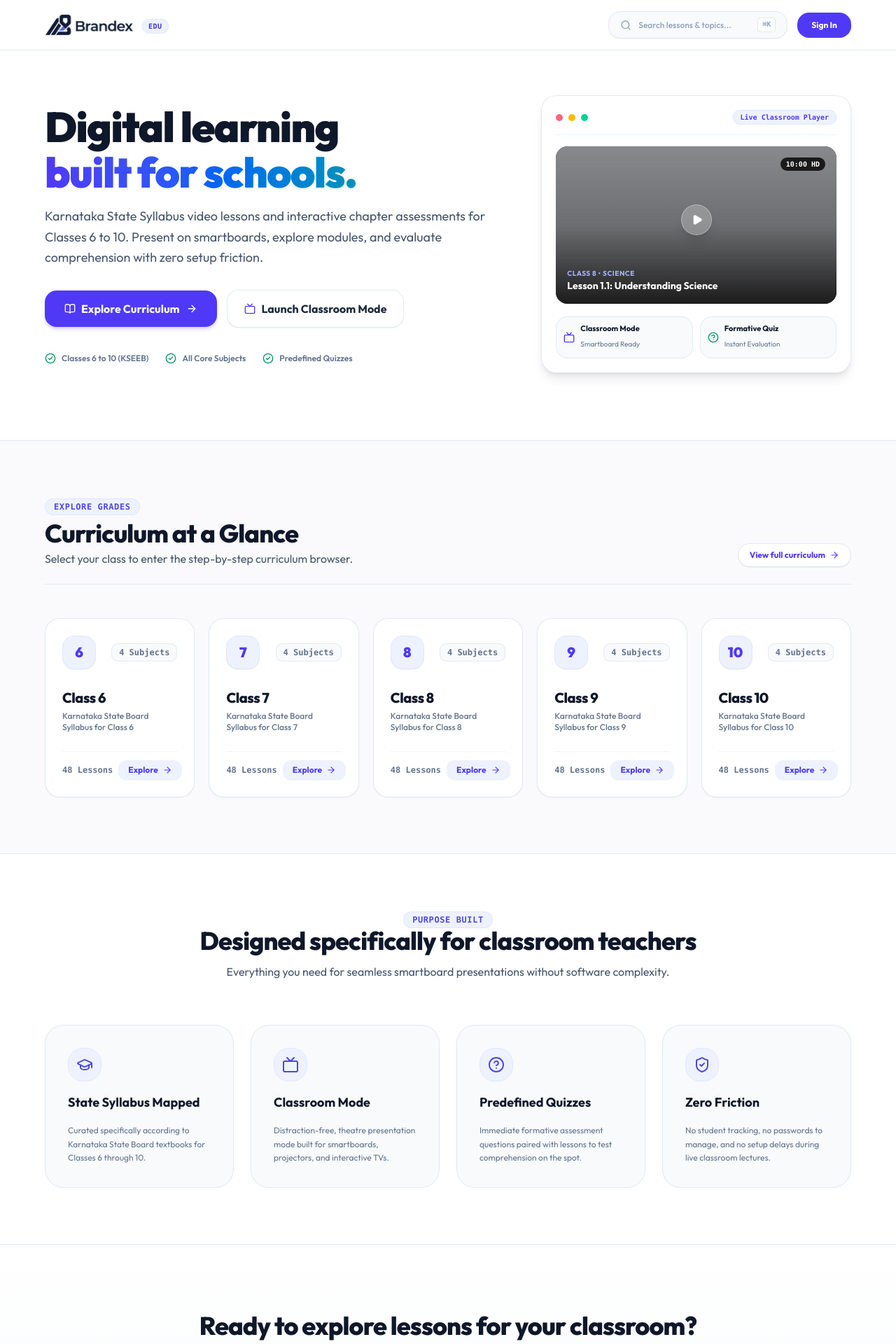
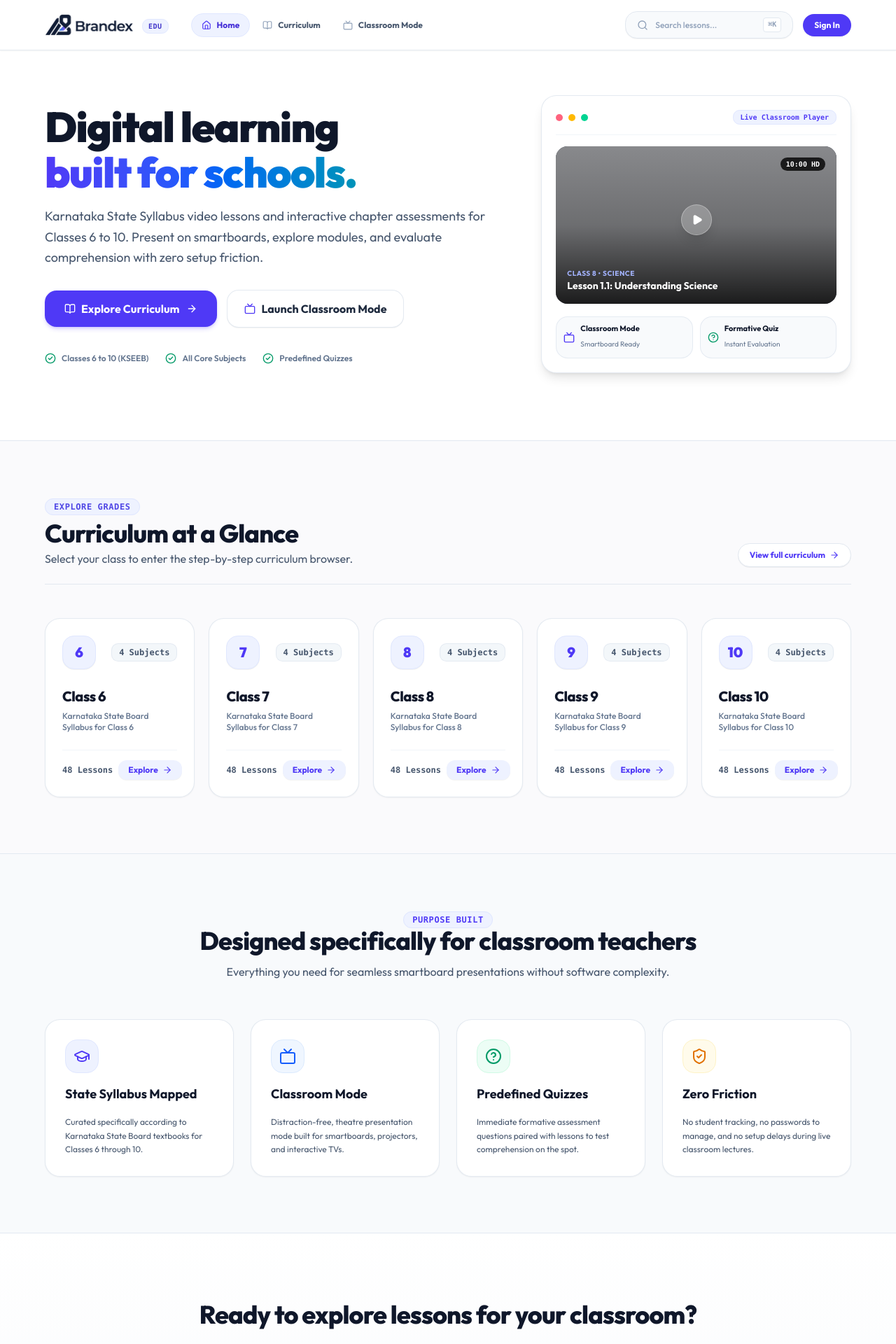
Before and after one commit to PavanKumar-HQ/Brandex-Education, a Next.js app: page / in a window 1280 px wide. Shown: the top 1920 px of the page at 70% size. Built offline with nearby package versions, Linux system fonts and the light colour scheme; grey boxes are pictures that could not be loaded.

Commit message:
feat: direct landing page login redirect, navigation bar tabs, and enhanced card contrast & visibility

```diff
--- a/src/app/login/page.tsx
+++ b/src/app/login/page.tsx
@@ -10,7 +10,7 @@ import { Lock, User, ArrowRight, ShieldCheck, CheckCircle2, KeyRound } from "luc
 function LoginForm() {
   const router = useRouter();
   const searchParams = useSearchParams();
-  const redirectUrl = searchParams.get("redirect") || "/explore";
+  const redirectUrl = searchParams.get("redirect") || "/";
 
   const { login } = useAuth();
   const [name, setName] = useState("");
--- a/src/app/page.tsx
+++ b/src/app/page.tsx
@@ -230,18 +230,18 @@ export default function ProductLandingPage() {
                 <Link
                   key={cls.id}
                   href={`/explore/${cls.slug}`}
-                  className="group bg-white p-6 rounded-2xl border border-slate-200/90 hover:border-indigo-400 hover:shadow-lg hover:shadow-indigo-500/10 transition-all duration-200 hover:-translate-y-1 flex flex-col justify-between h-64 shadow-xs"
+                  className="group bg-white p-6 rounded-2xl border border-slate-200/90 hover:border-indigo-500 hover:shadow-lg hover:shadow-indigo-500/10 transition-all duration-200 hover:-translate-y-1 flex flex-col justify-between h-64 shadow-xs"
                 >
                   <div className="flex items-center justify-between">
                     <div className="w-12 h-12 rounded-xl bg-indigo-50 group-hover:bg-indigo-600 text-indigo-600 group-hover:text-white border border-indigo-100 flex items-center justify-center font-black text-xl transition-colors duration-200 shadow-2xs">
                       {cls.grade}
                     </div>
-                    <span className="text-xs font-mono font-bold text-slate-500 bg-slate-50 px-2.5 py-1 rounded-md border border-slate-200/80">
+                    <span className="text-xs font-mono font-bold text-slate-600 bg-slate-100/80 px-2.5 py-1 rounded-md border border-slate-200/80">
                       {cls.subjects.length} Subjects
                     </span>
                   </div>
 
-                  <div className="space-y-1">
+                  <div className="space-y-1.5">
                     <h3 className="text-xl font-extrabold text-[#0F172A] group-hover:text-indigo-600 transition-colors tracking-tight">
                       {cls.name}
                     </h3>
@@ -250,8 +250,8 @@ export default function ProductLandingPage() {
                     </p>
                   </div>
 
-                  <div className="pt-3 border-t border-slate-100 flex items-center justify-between gap-2">
-                    <span className="text-xs font-mono font-semibold text-slate-500 whitespace-nowrap">{totalLessons} Lessons</span>
+                  <div className="pt-3.5 border-t border-slate-100 flex items-center justify-between gap-2">
+                    <span className="text-xs font-mono font-semibold text-slate-600 whitespace-nowrap">{totalLessons} Lessons</span>
                     <div className="px-3.5 py-1.5 rounded-lg bg-indigo-50 group-hover:bg-indigo-600 text-indigo-600 group-hover:text-white font-bold text-xs flex items-center gap-1.5 transition-all shadow-2xs whitespace-nowrap shrink-0">
                       <span>Explore</span>
                       <ArrowRight className="w-3.5 h-3.5 group-hover:translate-x-0.5 transition-transform" />
@@ -266,11 +266,11 @@ export default function ProductLandingPage() {
       </section>
 
       {/* 3. FOUR CORE PILLARS SECTION */}
-      <section className="py-20 bg-white border-y border-[#E2E8F0]">
+      <section className="py-20 bg-[#F8FAFC] border-y border-slate-200/90">
         <div className="w-full px-6 sm:px-10 lg:px-16 max-w-[1600px] mx-auto">
 
-          <div className="text-center max-w-3xl mx-auto mb-16 space-y-3">
-            <span className="text-xs font-bold font-mono uppercase tracking-wider text-[#4F46E5] bg-indigo-50 px-3 py-1 rounded-full border border-indigo-100">
+          <div className="text-center max-w-3xl mx-auto mb-14 space-y-3">
+            <span className="text-xs font-bold font-mono uppercase tracking-wider text-indigo-600 bg-indigo-50 px-3 py-1 rounded-full border border-indigo-100">
               Purpose Built
             </span>
             <h2 className="text-3xl sm:text-4xl font-extrabold text-[#0F172A] tracking-tight">
@@ -283,42 +283,42 @@ export default function ProductLandingPage() {
 
           <div className="grid grid-cols-1 md:grid-cols-2 lg:grid-cols-4 gap-6">
 
-            <div className="p-8 bg-[#F8FAFC] rounded-3xl border border-[#E2E8F0] space-y-4 hover:border-indigo-200 transition-colors">
-              <div className="w-12 h-12 rounded-2xl bg-indigo-50 text-[#4F46E5] border border-indigo-100 flex items-center justify-center">
+            <div className="p-7 bg-white rounded-2xl border border-slate-200/90 shadow-xs hover:border-indigo-300 hover:shadow-md transition-all space-y-4">
+              <div className="w-12 h-12 rounded-xl bg-indigo-50 text-indigo-600 border border-indigo-100 flex items-center justify-center">
                 <GraduationCap className="w-6 h-6" />
               </div>
               <h3 className="text-lg font-bold text-[#0F172A]">State Syllabus Mapped</h3>
-              <p className="text-xs text-slate-500 leading-relaxed font-normal">
+              <p className="text-xs text-slate-600 leading-relaxed font-normal">
                 Curated specifically according to Karnataka State Board textbooks for Classes 6 through 10.
               </p>
             </div>
 
-            <div className="p-8 bg-[#F8FAFC] rounded-3xl border border-[#E2E8F0] space-y-4 hover:border-indigo-200 transition-colors">
-              <div className="w-12 h-12 rounded-2xl bg-indigo-50 text-[#4F46E5] border border-indigo-100 flex items-center justify-center">
+            <div className="p-7 bg-white rounded-2xl border border-slate-200/90 shadow-xs hover:border-indigo-300 hover:shadow-md transition-all space-y-4">
+              <div className="w-12 h-12 rounded-xl bg-blue-50 text-blue-600 border border-blue-100 flex items-center justify-center">
                 <Tv className="w-6 h-6" />
               </div>
               <h3 className="text-lg font-bold text-[#0F172A]">Classroom Mode</h3>
-              <p className="text-xs text-slate-500 leading-relaxed font-normal">
+              <p className="text-xs text-slate-600 leading-relaxed font-normal">
                 Distraction-free, theatre presentation mode built for smartboards, projectors, and interactive TVs.
               </p>
             </div>
 
-            <div className="p-8 bg-[#F8FAFC] rounded-3xl border border-[#E2E8F0] space-y-4 hover:border-indigo-200 transition-colors">
-              <div className="w-12 h-12 rounded-2xl bg-indigo-50 text-[#4F46E5] border border-indigo-100 flex items-center justify-center">
+            <div className="p-7 bg-white rounded-2xl border border-slate-200/90 shadow-xs hover:border-indigo-300 hover:shadow-md transition-all space-y-4">
+              <div className="w-12 h-12 rounded-xl bg-emerald-50 text-emerald-600 border border-emerald-100 flex items-center justify-center">
                 <HelpCircle className="w-6 h-6" />
               </div>
               <h3 className="text-lg font-bold text-[#0F172A]">Predefined Quizzes</h3>
-              <p className="text-xs text-slate-500 leading-relaxed font-normal">
+              <p className="text-xs text-slate-600 leading-relaxed font-normal">
                 Immediate formative assessment questions paired with lessons to test comprehension on the spot.
               </p>
             </div>
 
-            <div className="p-8 bg-[#F8FAFC] rounded-3xl border border-[#E2E8F0] space-y-4 hover:border-indigo-200 transition-colors">
-              <div className="w-12 h-12 rounded-2xl bg-indigo-50 text-[#4F46E5] border border-indigo-100 flex items-center justify-center">
+            <div className="p-7 bg-white rounded-2xl border border-slate-200/90 shadow-xs hover:border-indigo-300 hover:shadow-md transition-all space-y-4">
+              <div className="w-12 h-12 rounded-xl bg-amber-50 text-amber-600 border border-amber-100 flex items-center justify-center">
                 <ShieldCheck className="w-6 h-6" />
               </div>
               <h3 className="text-lg font-bold text-[#0F172A]">Zero Friction</h3>
-              <p className="text-xs text-slate-500 leading-relaxed font-normal">
+              <p className="text-xs text-slate-600 leading-relaxed font-normal">
                 No student tracking, no passwords to manage, and no setup delays during live classroom lectures.
               </p>
             </div>
--- a/src/components/layout/Navbar.tsx
+++ b/src/components/layout/Navbar.tsx
@@ -1,8 +1,9 @@
 "use client";
 
 import Link from "next/link";
+import { usePathname } from "next/navigation";
 import { BrandexLogo } from "../brandex/BrandexLogo";
-import { SearchIcon, User, LogOut } from "lucide-react";
+import { SearchIcon, Tv, BookOpen, Home, LogOut } from "lucide-react";
 import { useState, useEffect } from "react";
 import { SearchModal } from "../search/SearchModal";
 import { useAuth } from "@/lib/auth-context";
@@ -10,6 +11,7 @@ import { useAuth } from "@/lib/auth-context";
 export function Navbar() {
   const [isSearchOpen, setIsSearchOpen] = useState(false);
   const { user, logout } = useAuth();
+  const pathname = usePathname();
 
   useEffect(() => {
     const handleKeyDown = (e: KeyboardEvent) => {
@@ -22,29 +24,57 @@ export function Navbar() {
     return () => window.removeEventListener("keydown", handleKeyDown);
   }, []);
 
+  const navLinks = [
+    { href: "/", label: "Home", icon: Home },
+    { href: "/explore", label: "Curriculum", icon: BookOpen },
+    { href: "/classroom", label: "Classroom Mode", icon: Tv },
+  ];
+
   return (
     <>
-      <header className="sticky top-0 z-30 w-full h-[72px] border-b border-[#E2E8F0] bg-white/90 backdrop-blur-xl flex items-center justify-between px-6 sm:px-10 lg:px-16 shrink-0">
+      <header className="sticky top-0 z-30 w-full h-[72px] border-b border-slate-200/90 bg-white/95 backdrop-blur-xl flex items-center justify-between px-6 sm:px-10 lg:px-16 shrink-0 shadow-xs">
 
         {/* Left side: Brand Logo */}
-        <div className="flex items-center">
+        <div className="flex items-center gap-8">
           <BrandexLogo size="md" />
+
+          {/* Center Navigation Links */}
+          <nav className="hidden md:flex items-center gap-1">
+            {navLinks.map((link) => {
+              const Icon = link.icon;
+              const isActive = link.href === "/" ? pathname === "/" : pathname.startsWith(link.href);
+              return (
+                <Link
+                  key={link.href}
+                  href={link.href}
+                  className={`flex items-center gap-2 px-3.5 py-2 rounded-xl text-xs font-bold transition-all ${
+                    isActive
+                      ? "bg-indigo-50 text-indigo-700 border border-indigo-100"
+                      : "text-slate-600 hover:text-slate-900 hover:bg-slate-50"
+                  }`}
+                >
+                  <Icon className={`w-3.5 h-3.5 ${isActive ? "text-indigo-600" : "text-slate-400"}`} />
+                  <span>{link.label}</span>
+                </Link>
+              );
+            })}
+          </nav>
         </div>
 
         {/* Right side: Search & Auth */}
         <div className="flex items-center gap-3.5">
           <button
             onClick={() => setIsSearchOpen(true)}
-            className="hidden sm:flex items-center gap-2.5 px-4 py-2 rounded-xl bg-[#F8FAFC] hover:bg-[#F1F5F9] border border-slate-200 text-sm font-semibold text-slate-600 transition-all w-64 shadow-2xs cursor-pointer"
+            className="hidden sm:flex items-center gap-2.5 px-4 py-2 rounded-xl bg-[#F8FAFC] hover:bg-[#F1F5F9] border border-slate-200 text-sm font-semibold text-slate-600 transition-all w-60 shadow-2xs cursor-pointer"
           >
             <SearchIcon className="w-4 h-4 text-slate-400" />
-            <span className="flex-1 text-left text-slate-400 font-medium text-xs">Search lessons & topics...</span>
+            <span className="flex-1 text-left text-slate-400 font-medium text-xs">Search lessons...</span>
             <span className="text-[10px] font-mono font-bold bg-white px-1.5 py-0.5 rounded text-slate-400 border border-slate-200">⌘K</span>
           </button>
 
           <button
             onClick={() => setIsSearchOpen(true)}
-            className="sm:hidden p-2.5 text-slate-500 hover:text-slate-900 bg-[#F8FAFC] border border-slate-200 rounded-xl"
+            className="sm:hidden p-2 text-slate-500 hover:text-slate-900 bg-[#F8FAFC] border border-slate-200 rounded-xl"
           >
             <SearchIcon className="w-4 h-4" />
           </button>
@@ -69,7 +99,7 @@ export function Navbar() {
           ) : (
             <Link
               href="/login"
-              className="px-5 py-2.5 rounded-xl bg-indigo-600 hover:bg-indigo-700 text-white text-xs font-bold transition-all shadow-xs hover:shadow-indigo-600/20"
+              className="px-4 py-2 rounded-xl bg-indigo-600 hover:bg-indigo-700 text-white text-xs font-bold transition-all shadow-xs hover:shadow-indigo-600/20"
             >
               Sign In
             </Link>
```
Also changed, not shown: src/app/explore/page.tsx (+4 -4 lines).
